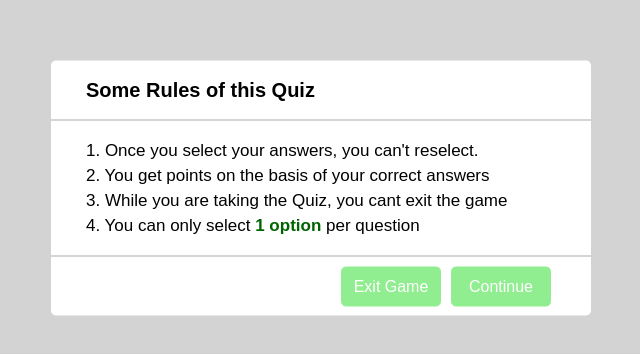
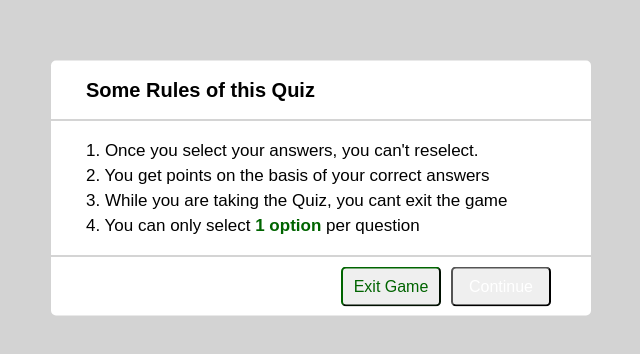
Before and after one commit to MalleNur/Quiz-Project2, a plain HTML site: page index.html in a window 1280 px wide. Shown: the part 212-566 px from the top of the page, without its empty margins (319-959 px from the left). Drawn offline with Linux system fonts and the light colour scheme; a web font is replaced by a local one.

Commit message:
Color change buttons

```diff
--- a/style.css
+++ b/style.css
@@ -35,7 +35,7 @@ body{
     outline: none;
     border: none;
     border-radius: 5px;
-    background: lightgreen;
+    background: darkgreen;
     cursor: pointer;
 }
 
@@ -83,8 +83,7 @@ body{
     margin: 0 5px;
     height: 40px;
     width: 100px;
-    border: 1px solid lightgreen;
-    background: lightgreen;
+    border: 1px solid darkgreen transparent;
     border-radius: 5px;
     color: #fff;
     font-size: 16px;
@@ -92,4 +91,12 @@ body{
     cursor: pointer;
 }
 
-.buttons button
+.buttons button.quit{
+    color: darkgreen;
+    border-color: darkgreen;
+}
+
+.buttons button.quit{
+    color: darkgreen;
+    border-color: darkgreen;
+}
```
